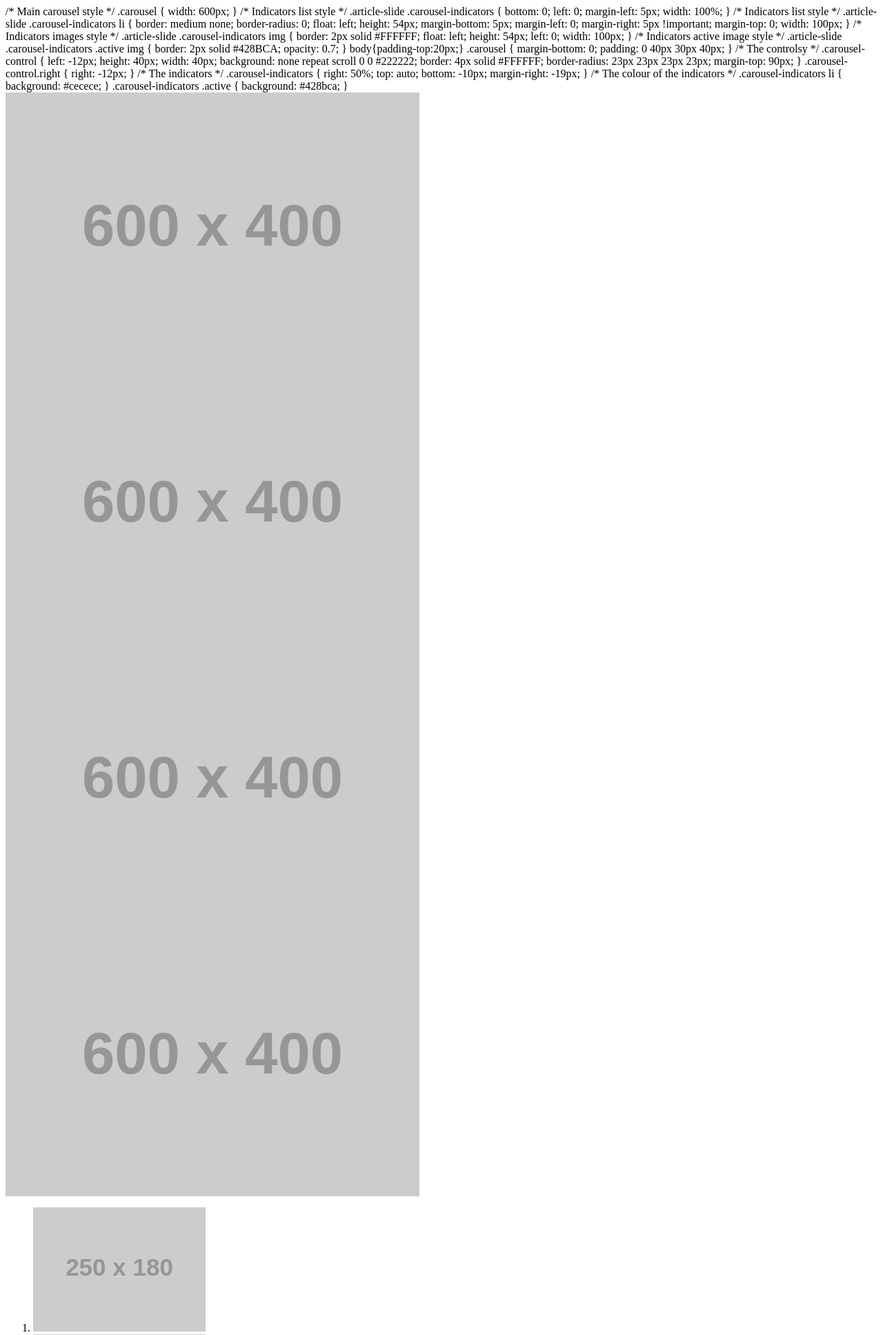
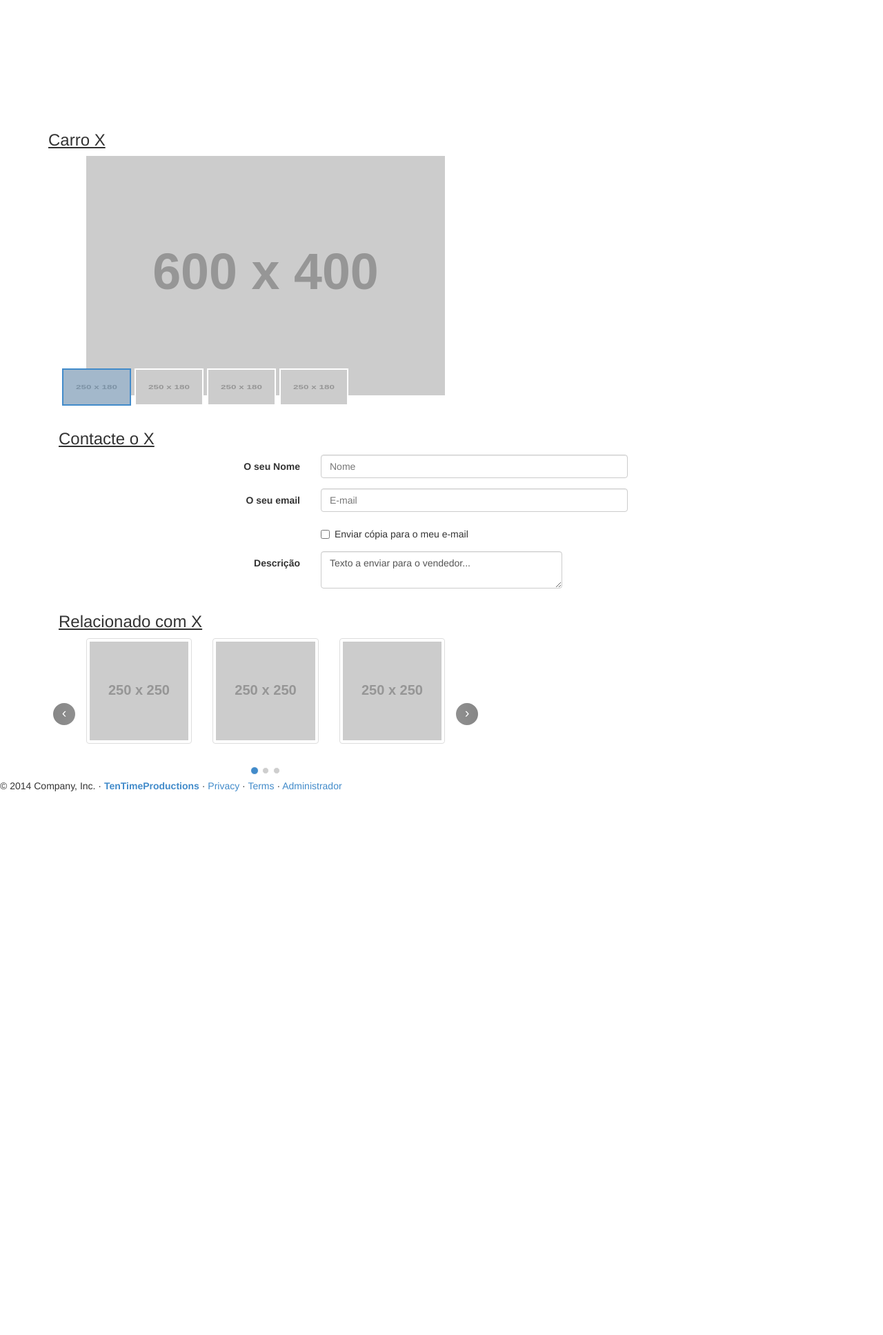
Before and after one commit to TenTimeProductions/Standvirtual, a PHP site: page /details.php in a window 1280 px wide. Shown: the top 1935 px of the page at 69% size. After the commit the page ends 1147 px from the top, so only its background shows below. Run offline with PHP 8.4, Linux system fonts and the light colour scheme; grey boxes labelled with a size stand in for pictures from a placeholder-image service; some libraries are stand-ins or nearby versions.

Commit message:
Mudanças

```diff
--- a/details.php
+++ b/details.php
@@ -1,148 +1,11 @@
-<?php include('public/css/details.css'); ?>
+<!DOCTYPE html>
+<html lang="en">
+<head>
+    <meta charset="UTF-8">
+    <title>Document</title>
+</head>
 <body>
-	<div class="container">
-		<!-- Img -->
-		<div class="col-xs-5 col-sm-5 col-md-5 col-lg-5">
-			<div class="carousel slide article-slide" id="article-photo-carousel">
-  <!-- Wrapper for slides -->
-			  <div class="carousel-inner cont-slider">
-
-			    <div class="item active">
-			      <img alt="" title="" src="http://placehold.it/600x400">
-			    </div>
-			    <div class="item">
-			      <img alt="" title="" src="http://placehold.it/600x400">
-			    </div>
-			    <div class="item">
-			      <img alt="" title="" src="http://placehold.it/600x400">
-			    </div>
-			    <div class="item">
-			      <img alt="" title="" src="http://placehold.it/600x400">
-			    </div>
-			  </div>
-			  <!-- Indicators -->
-			  <ol class="carousel-indicators">
-			    <li class="active" data-slide-to="0" data-target="#article-photo-carousel">
-			      <img alt="" src="http://placehold.it/250x180">
-			    </li>
-			    <li class="" data-slide-to="1" data-target="#article-photo-carousel">
-			      <img alt="" src="http://placehold.it/250x180">
-			    </li>
-			    <li class="" data-slide-to="2" data-target="#article-photo-carousel">
-			      <img alt="" src="http://placehold.it/250x180">
-			    </li>
-			    <li class="" data-slide-to="3" data-target="#article-photo-carousel">
-			      <img alt="" src="http://placehold.it/250x180">
-			    </li>
-			  </ol>
-			</div>
-		</div>
-		<!-- description -->
-		<div class="col-xs-5 col-sm-5 col-md-5 col-lg-5">
-
-		</div>
-		<!-- ad -->
-		<div class="col-xs-2 col-sm-2 col-md-2 col-lg-2">
-
-		</div>
-		<!-- details -->
-		<div class="col-xs-5 col-sm-5 col-md-5 col-lg-12">
-
-		</div>
-		<!-- related -->
-		<div class="col-xs-5 col-sm-5 col-md-5 col-lg-5">
-			<div class="container">
-    <div class="row">
-		<div class="col-md-12">
-                <div id="Carousel" class="carousel slide">
-
-                <ol class="carousel-indicators">
-                    <li data-target="#Carousel" data-slide-to="0" class="active"></li>
-                    <li data-target="#Carousel" data-slide-to="1"></li>
-                    <li data-target="#Carousel" data-slide-to="2"></li>
-                </ol>
-
-                <!-- Carousel items -->
-                <div class="carousel-inner">
-
-                <div class="item active">
-                	<div class="row">
-                	  <div class="col-md-4">
-                	  	<a href="#" class="thumbnail">
-                	  		<img src="http://placehold.it/250x250" alt="Image" style="max-width:100%;">
-                	  	</a>
-                	  </div>
-                	  <div class="col-md-4">
-                	  	<a href="#" class="thumbnail">
-                	  		<img src="http://placehold.it/250x250" alt="Image" style="max-width:100%;">
-                	  	</a>
-                	  </div>
-                	  <div class="col-md-4">
-                	  	<a href="#" class="thumbnail">
-                	  		<img src="http://placehold.it/250x250" alt="Image" style="max-width:100%;">
-                	  	</a>
-                	  </div>
-                	</div><!--.row-->
-                </div><!--.item-->
-
-                <div class="item">
-                	<div class="row">
-                		<div class="col-md-4">
-                			<a href="#" class="thumbnail">
-                				<img src="http://placehold.it/250x250" alt="Image" style="max-width:100%;">
-                			</a>
-                		</div>
-                		<div class="col-md-4">
-                			<a href="#" class="thumbnail">
-                				<img src="http://placehold.it/250x250" alt="Image" style="max-width:100%;">
-                			</a>
-                		</div>
-                		<div class="col-md-4">
-                			<a href="#" class="thumbnail">
-                				<img src="http://placehold.it/250x250" alt="Image" style="max-width:100%;">
-                			</a>
-                		</div>
-                	</div><!--.row-->
-                </div><!--.item-->
-
-                <div class="item">
-                	<div class="row">
-                		<div class="col-md-4">
-                			<a href="#" class="thumbnail">
-                				<img src="http://placehold.it/250x250" alt="Image" style="max-width:100%;">
-                			</a>
-                		</div>
-                		<div class="col-md-4">
-                			<a href="#" class="thumbnail">
-                				<img src="http://placehold.it/250x250" alt="Image" style="max-width:100%;">
-                			</a>
-                		</div>
-                		<div class="col-md-4">
-                			<a href="#" class="thumbnail">
-                				<img src="http://placehold.it/250x250" alt="Image" style="max-width:100%;">
-                			</a>
-                		</div>
-                	</div><!--.row-->
-                </div><!--.item-->
-
-                </div><!--.carousel-inner-->
-                  <a data-slide="prev" href="#Carousel" class="left carousel-control">‹</a>
-                  <a data-slide="next" href="#Carousel" class="right carousel-control">›</a>
-                </div><!--.Carousel-->
-
-		</div>
-	</div>
-</div><!--.container-->
-		</div>
-		<div class="col-xs-2 col-sm-2 col-md-2 col-lg-2">
-
-		</div>
-	</div>
+    <?php include('info.php'); ?>
+    <?php include('footer.php'); ?>
 </body>
-<script>
-	// Stop carousel
-$('.carousel').carousel({
-  interval: false
-});
-</script>
 </html>
--- a/footer.php
+++ b/footer.php
@@ -33,5 +33,8 @@
           		$("[data-toggle='tooltip']").tooltip();
 				$("[data-toggle='popover']").popover();
 				$("time.timeago").timeago();
+      			$('.carousel').carousel({
+				  	interval: false
+				});
       		});
 		</script>
--- /dev/null
+++ b/info.php
@@ -0,0 +1,187 @@
+<?php include('header.php'); ?>
+	<div class="container" style="margin-top:150px;">
+        <div style="text-align:left; text-decoration:none;"><h3><u>Carro X</u></h3></div>
+		<!-- Img -->
+		<div class="col-xs-12 col-sm-12 col-md-5 col-lg-5">
+			<div class="carousel slide article-slide" id="article-photo-carousel">
+  <!-- Wrapper for slides -->
+			  <div class="carousel-inner cont-slider">
+
+			    <div class="item active">
+			      <img alt="" title="" src="http://placehold.it/600x400">
+			    </div>
+			    <div class="item">
+			      <img alt="" title="" src="http://placehold.it/600x400">
+			    </div>
+			    <div class="item">
+			      <img alt="" title="" src="http://placehold.it/600x400">
+			    </div>
+			    <div class="item">
+			      <img alt="" title="" src="http://placehold.it/600x400">
+			    </div>
+			  </div>
+			  <!-- Indicators -->
+			  <ol class="carousel-indicators">
+			    <li class="active" data-slide-to="0" data-target="#article-photo-carousel">
+			      <img alt="" src="http://placehold.it/250x180">
+			    </li>
+			    <li class="" data-slide-to="1" data-target="#article-photo-carousel">
+			      <img alt="" src="http://placehold.it/250x180">
+			    </li>
+			    <li class="" data-slide-to="2" data-target="#article-photo-carousel">
+			      <img alt="" src="http://placehold.it/250x180">
+			    </li>
+			    <li class="" data-slide-to="3" data-target="#article-photo-carousel">
+			      <img alt="" src="http://placehold.it/250x180">
+			    </li>
+			  </ol>
+			</div>
+		</div>
+		<!-- description -->
+		<div class="col-xs-5 col-sm-5 col-md-5 col-lg-5">
+
+		</div>
+		<!-- ad -->
+		<div class="col-xs-2 col-sm-2 col-md-2 col-lg-2">
+
+		</div>
+		<!-- details -->
+		<div class="col-xs-5 col-sm-5 col-md-5 col-lg-5">
+
+		</div>
+        <!-- Contacte -->
+        <div class="col-xs-12 col-sm-12 col-md-12 col-lg-12">
+            <div style="text-align:left; text-decoration:none;"><h3><u>Contacte o X</u></h3></div>
+            <form class="form-horizontal">
+                <fieldset>
+
+
+                <!-- Text input-->
+                <div class="form-group">
+                  <label class="col-md-4 control-label" for="nome">O seu Nome</label>
+                  <div class="col-md-5">
+                  <input id="nome" name="nome" type="text" placeholder="Nome" class="form-control input-md" required="">
+
+                  </div>
+                </div>
+
+                <!-- Text input-->
+                <div class="form-group">
+                  <label class="col-md-4 control-label" for="mail">O seu email</label>
+                  <div class="col-md-5">
+                  <input id="mail" name="mail" type="text" placeholder="E-mail" class="form-control input-md" required="">
+                  </div>
+                </div>
+
+                <!-- Multiple Checkboxes -->
+                <div class="form-group">
+                  <label class="col-md-4 control-label" for="same"></label>
+                  <div class="col-md-4">
+                  <div class="checkbox">
+                    <label for="same-0">
+                      <input type="checkbox" name="same" id="same-0" value="1">
+                      Enviar cópia para o meu e-mail
+                    </label>
+                    </div>
+                  </div>
+                </div>
+
+                <!-- Textarea -->
+                <div class="form-group">
+                  <label class="col-md-4 control-label" for="corpo">Descrição</label>
+                  <div class="col-md-4">
+                    <textarea class="form-control" id="corpo" name="corpo">Texto a enviar para o vendedor...</textarea>
+                  </div>
+                </div>
+
+                </fieldset>
+            </form>
+        </div>
+		<!-- related -->
+		<div class="col-xs-12 col-sm-12 col-md-12 col-lg-12">
+            <div style="text-align:left; text-decoration:none;"><h3><u>Relacionado com X</u></h3></div>
+            <div class="row">
+        		<div class="col-md-12">
+                        <div id="Carousel" class="carousel slide">
+
+                        <ol class="carousel-indicators">
+                            <li data-target="#Carousel" data-slide-to="0" class="active"></li>
+                            <li data-target="#Carousel" data-slide-to="1"></li>
+                            <li data-target="#Carousel" data-slide-to="2"></li>
+                        </ol>
+
+                        <!-- Carousel items -->
+                        <div class="carousel-inner">
+
+                        <div class="item active">
+                        	<div class="row">
+                        	  <div class="col-md-4">
+                        	  	<a href="#" class="thumbnail">
+                        	  		<img src="http://placehold.it/250x250" alt="Image" style="max-width:100%;">
+                        	  	</a>
+                        	  </div>
+                        	  <div class="col-md-4">
+                        	  	<a href="#" class="thumbnail">
+                        	  		<img src="http://placehold.it/250x250" alt="Image" style="max-width:100%;">
+                        	  	</a>
+                        	  </div>
+                        	  <div class="col-md-4">
+                        	  	<a href="#" class="thumbnail">
+                        	  		<img src="http://placehold.it/250x250" alt="Image" style="max-width:100%;">
+                        	  	</a>
+                        	  </div>
+                        	</div><!--.row-->
+                        </div><!--.item-->
+
+                        <div class="item">
+                        	<div class="row">
+                        		<div class="col-md-4">
+                        			<a href="#" class="thumbnail">
+                        				<img src="http://placehold.it/250x250" alt="Image" style="max-width:100%;">
+                        			</a>
+                        		</div>
+                        		<div class="col-md-4">
+                        			<a href="#" class="thumbnail">
+                        				<img src="http://placehold.it/250x250" alt="Image" style="max-width:100%;">
+                        			</a>
+                        		</div>
+                        		<div class="col-md-4">
+                        			<a href="#" class="thumbnail">
+                        				<img src="http://placehold.it/250x250" alt="Image" style="max-width:100%;">
+                        			</a>
+                        		</div>
+                        	</div><!--.row-->
+                        </div><!--.item-->
+
+                        <div class="item">
+                        	<div class="row">
+                        		<div class="col-md-4">
+                        			<a href="#" class="thumbnail">
+                        				<img src="http://placehold.it/250x250" alt="Image" style="max-width:100%;">
+                        			</a>
+                        		</div>
+                        		<div class="col-md-4">
+                        			<a href="#" class="thumbnail">
+                        				<img src="http://placehold.it/250x250" alt="Image" style="max-width:100%;">
+                        			</a>
+                        		</div>
+                        		<div class="col-md-4">
+                        			<a href="#" class="thumbnail">
+                        				<img src="http://placehold.it/250x250" alt="Image" style="max-width:100%;">
+                        			</a>
+                        		</div>
+                        	</div><!--.row-->
+                        </div><!--.item-->
+
+                        </div><!--.carousel-inner-->
+                          <a data-slide="prev" href="#Carousel" class="left carousel-control">‹</a>
+                          <a data-slide="next" href="#Carousel" class="right carousel-control">›</a>
+                        </div><!--.Carousel-->
+
+        		</div>
+        	</div>
+		</div>
+		<div class="col-xs-2 col-sm-2 col-md-2 col-lg-2">
+
+		</div>
+	</div>
```
Also changed, not shown: 2 other files.
